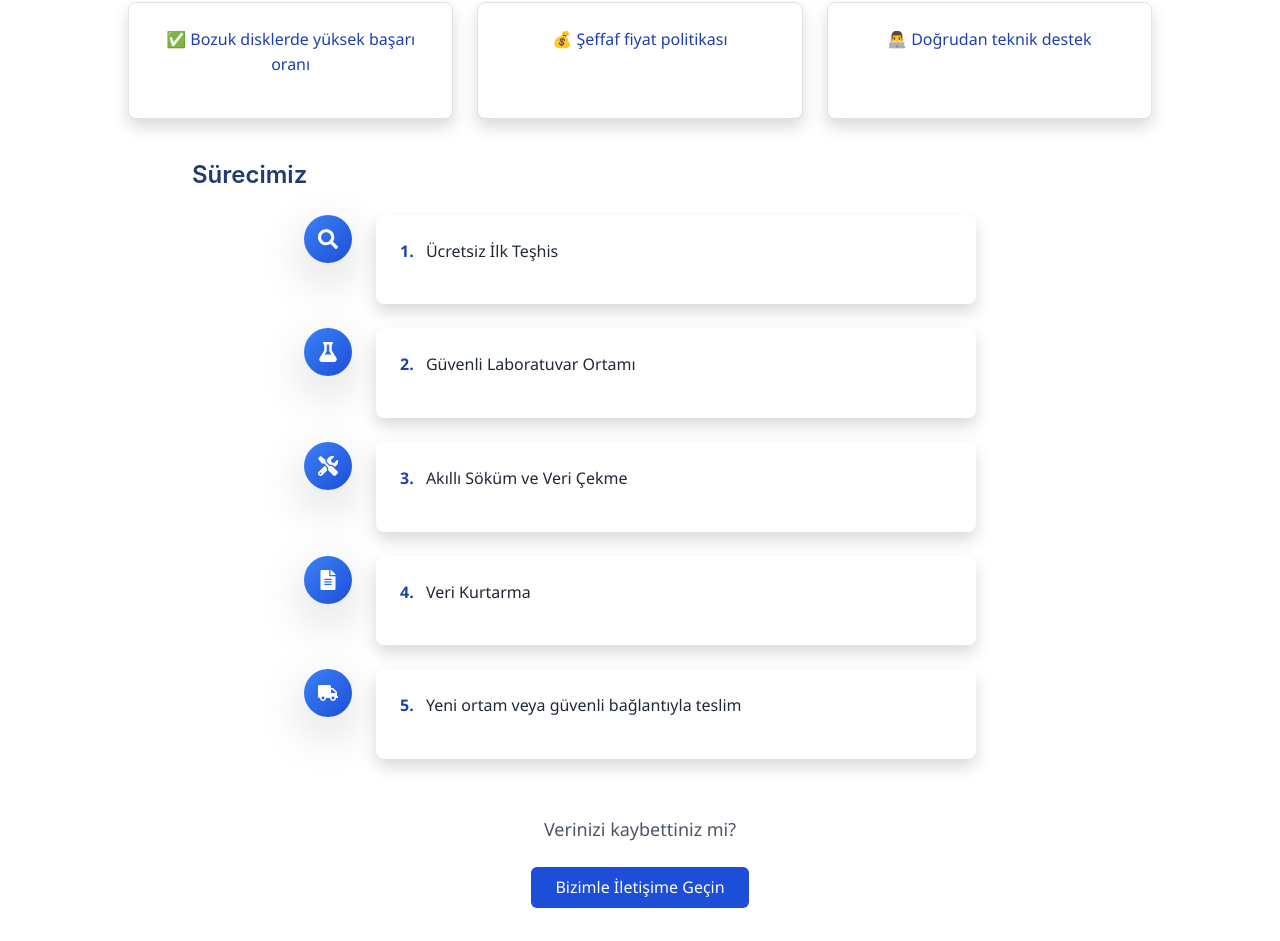
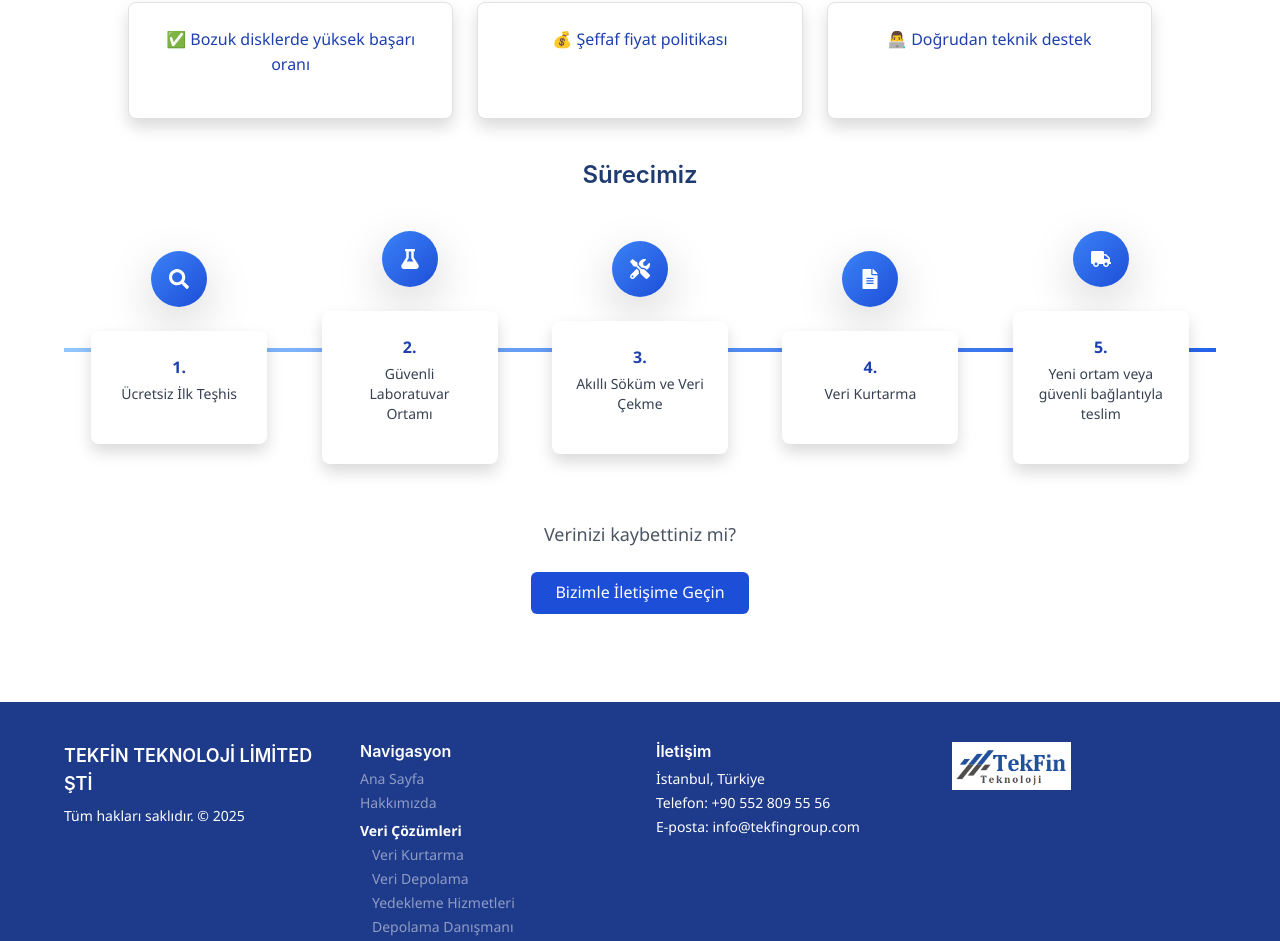
Before and after one commit to SalehKar/tekfin-website, a React (Create React App) app: page /data-recovery in a window 1280 px wide. Shown: the part 644-1585 px from the top of the page. Built offline with nearby package versions, Linux system fonts and the light colour scheme.

Commit message:
Update DataRecovery.js

```diff
--- a/src/components/DataRecovery.js
+++ b/src/components/DataRecovery.js
@@ -5,6 +5,7 @@ import hddIcon from "../assets/external-icons/hdd.svg";
 import ssdIcon from "../assets/external-icons/ssd.svg";
 import usbIcon from "../assets/external-icons/usb.svg";
 import raidIcon from "../assets/external-icons/raid.svg";
+import ProcessTimeline from "./ProcessTimeline";
 
 export default function DataRecovery({ language = "tr" }) {
   const content = {
@@ -118,24 +119,8 @@ export default function DataRecovery({ language = "tr" }) {
           </div>
         </div>
 
-        {/* Process - Timeline Style with Fixed Width */}
-        <div className="max-w-4xl mx-auto">
-          <h3 className="text-2xl font-semibold mb-6 text-[#1f3b6f]">{t.processTitle}</h3>
-          <div className="space-y-6">
-            {t.processSteps.map((step, i) => (
-              <div key={i} className="flex items-start gap-4 mx-auto max-w-2xl">
-                <div className="flex-shrink-0 w-12 h-12 flex items-center justify-center bg-gradient-to-br from-blue-500 to-blue-700 rounded-full shadow-lg">
-                  {icons[i]}
-                </div>
-                <div className="bg-white p-4 rounded-lg shadow hover:shadow-md transition w-full">
-                  <p className="text-gray-800 font-medium">
-                    <span className="font-bold text-blue-800 mr-2">{i + 1}.</span> {step}
-                  </p>
-                </div>
-              </div>
-            ))}
-          </div>
-        </div>
+        {/* Process Timeline */}
+        <ProcessTimeline steps={t.processSteps} icons={icons} title={t.processTitle} />
 
         {/* Call to Action */}
         <div className="mt-14 text-center">
```
